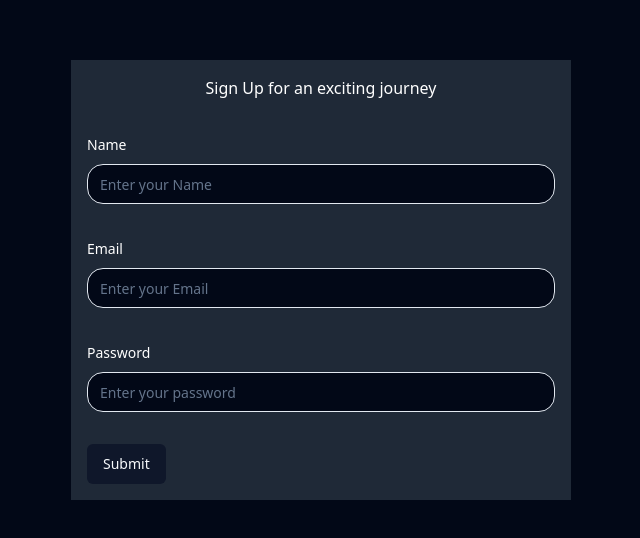
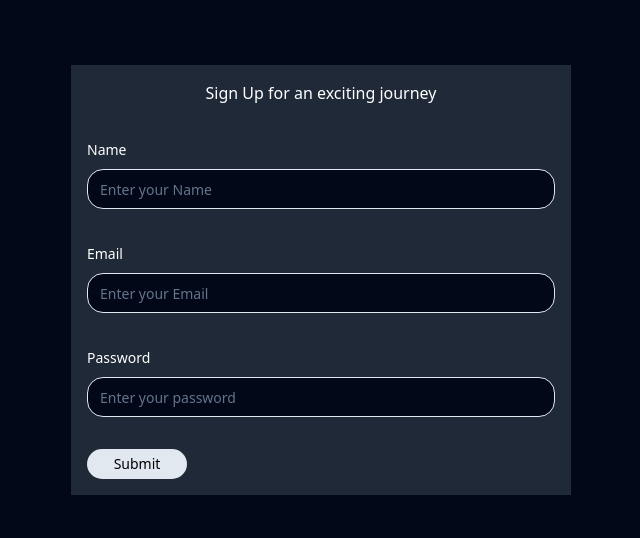
Before and after one commit to GauthamRVanjre/twitter-clone, a Next.js app: page /SignUp in a window 1280 px wide. Shown: the part 120-658 px from the top of the page, without its empty margins (319-959 px from the left). Built offline with nearby package versions, Linux system fonts and the light colour scheme.

Commit message:
UI changes for buttons throughout the app

```diff
--- a/app/components/LoginForm.tsx
+++ b/app/components/LoginForm.tsx
@@ -94,7 +94,11 @@ const LoginForm = () => {
               </FormItem>
             )}
           />
-          <Button disabled={isLoading} type="submit">
+          <Button
+            className="rounded-full bg-slate-200 text-black w-[100px] h-[30px]"
+            disabled={isLoading}
+            type="submit"
+          >
             Submit
           </Button>
 
--- a/app/components/RegisterForm.tsx
+++ b/app/components/RegisterForm.tsx
@@ -144,7 +144,11 @@ const RegisterForm = () => {
               </FormItem>
             )}
           />
-          <Button disabled={isLoading} type="submit">
+          <Button
+            className="rounded-full bg-slate-200 text-black w-[100px] h-[30px]"
+            disabled={isLoading}
+            type="submit"
+          >
             Submit
           </Button>
         </form>
--- a/app/components/UsersCard.tsx
+++ b/app/components/UsersCard.tsx
@@ -24,7 +24,9 @@ const UsersCard: React.FC<UsersCardProps> = ({ user }) => {
           <p className="pt-2">{user?.username}</p>
         </div>
         <div>
-          <button>Follow</button>
+          <button className="rounded-full bg-slate-200 text-black w-[100px] h-[30px]">
+            Follow
+          </button>
         </div>
       </div>
     </div>
```
Also changed, not shown: 1 other file (tests, documents, lock files or other folders).
